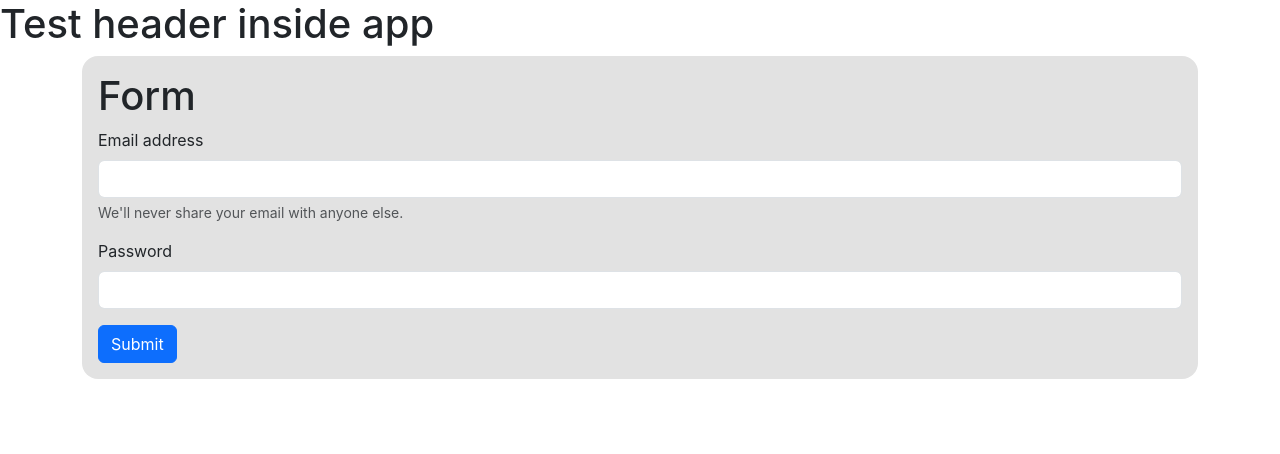
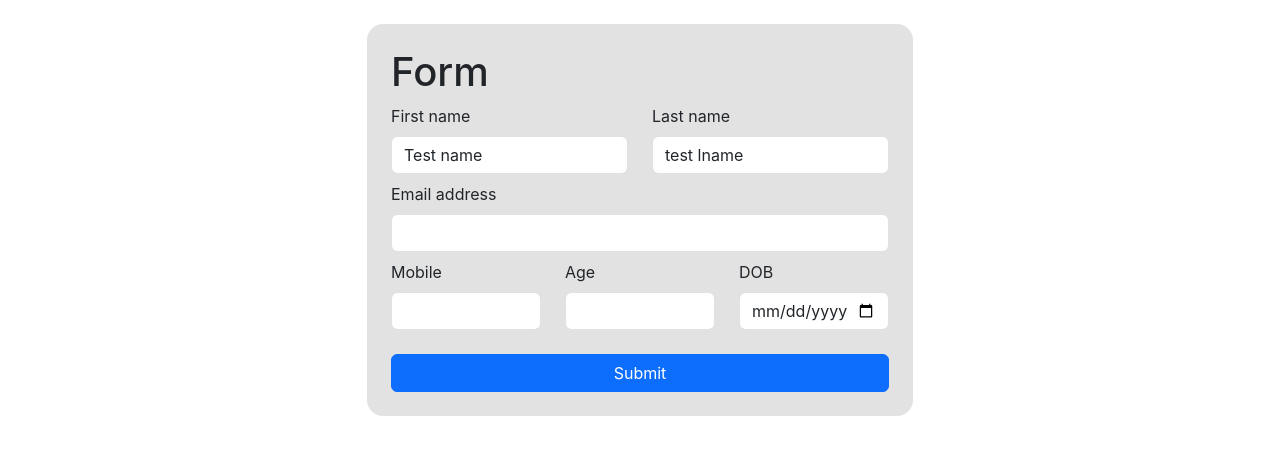
Before and after one commit to shaajiiii/form-task, a React (Create React App) app in the folder client/: page / in a window 1280 px wide. Shown: the top 454 px of the page. Built offline with nearby package versions, Linux system fonts and the light colour scheme.

Commit message:
form design done

```diff
--- a/client/src/App.js
+++ b/client/src/App.js
@@ -3,11 +3,11 @@
 function App() {
   return (
     <div className="App">
-      <h1>Test header inside app</h1>
+
       <div className='container'>
-        <div className='row'>
+        <div className='row d-flex justify-content-center'>
 
-          <div className='col-12'>
+          <div className='col-12 col-md-6 '>
             <Form />
           </div>
 
--- a/client/src/components/Form.jsx
+++ b/client/src/components/Form.jsx
@@ -1,22 +1,57 @@
 import React from 'react';
-import  styles from './Form.module.css';
+import styles from './Form.module.css';
 
 function Form() {
   return (
-    <div  className={`${styles.form_container} p-3` } >
+    <div className={`${styles.form_container} p-4 mt-4`} >
       <h1>Form</h1>
-      <form className=''>
-        <div class="mb-3">
+      <form className='row'>
+        <div class="col-6 mb-2">
+          <label for="validationCustom01" class="form-label">First name</label>
+          <input type="text" class="form-control" value="Test name" required />
+          <div class="valid-feedback">
+            Looks good!
+          </div>
+        </div>
+        <div class="col-6 ">
+          <label for="validationCustom02" class="form-label">Last name</label>
+          <input type="text" class="form-control" value="test lname" required />
+          <div class="valid-feedback">
+            Looks good!
+          </div>
+        </div>
+        <div class="mb-2">
           <label for="exampleInputEmail1" class="form-label">Email address</label>
           <input type="email" class="form-control" id="exampleInputEmail1" aria-describedby="emailHelp" />
-          <div id="emailHelp" class="form-text">We'll never share your email with anyone else.</div>
-        </div>
-        <div class="mb-3">
-          <label for="exampleInputPassword1" class="form-label">Password</label>
-          <input type="password" class="form-control" id="exampleInputPassword1" />
+          {/* <div id="emailHelp" class="form-text">We'll never share your email with anyone else.</div> */}
         </div>
 
-        <button type="submit" class="btn btn-primary">Submit</button>
+        <div class="col-4">
+          <label class="form-label">Mobile</label>
+          <input type="number" class="form-control" required />
+        </div>
+
+        <div class="col-4">
+          <label class="form-label">Age</label>
+          <input type="number" class="form-control" required />
+        </div>
+
+        <div class="col-4 mb-4">
+          <label class="form-label">DOB</label>
+          <input type="date" class="form-control" required />
+        </div>
+
+
+        <div>
+          <button className='btn btn-primary col-12'> Submit </button>
+        </div>
+
+
+
+
+
+
+
       </form>
     </div>
   )
--- a/client/src/components/Form.module.css
+++ b/client/src/components/Form.module.css
@@ -2,3 +2,8 @@
     background-color: rgb(226, 226, 226);
     border-radius: 1rem;
 }
+
+input::-webkit-inner-spin-button {
+    -webkit-appearance: none;
+    margin: 0;
+}
```
